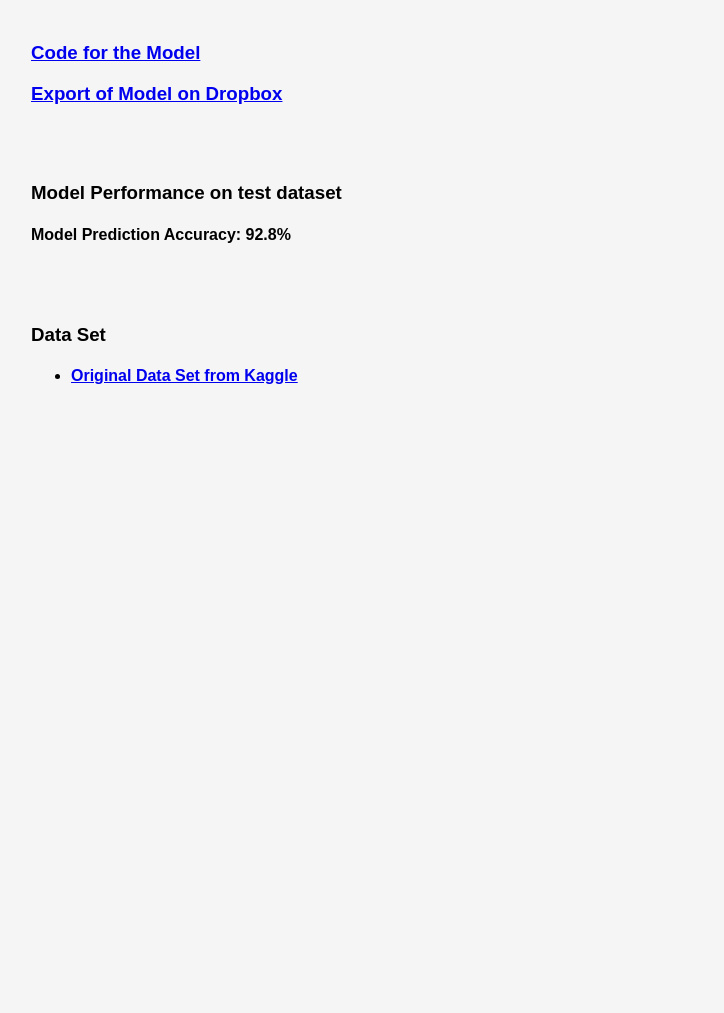
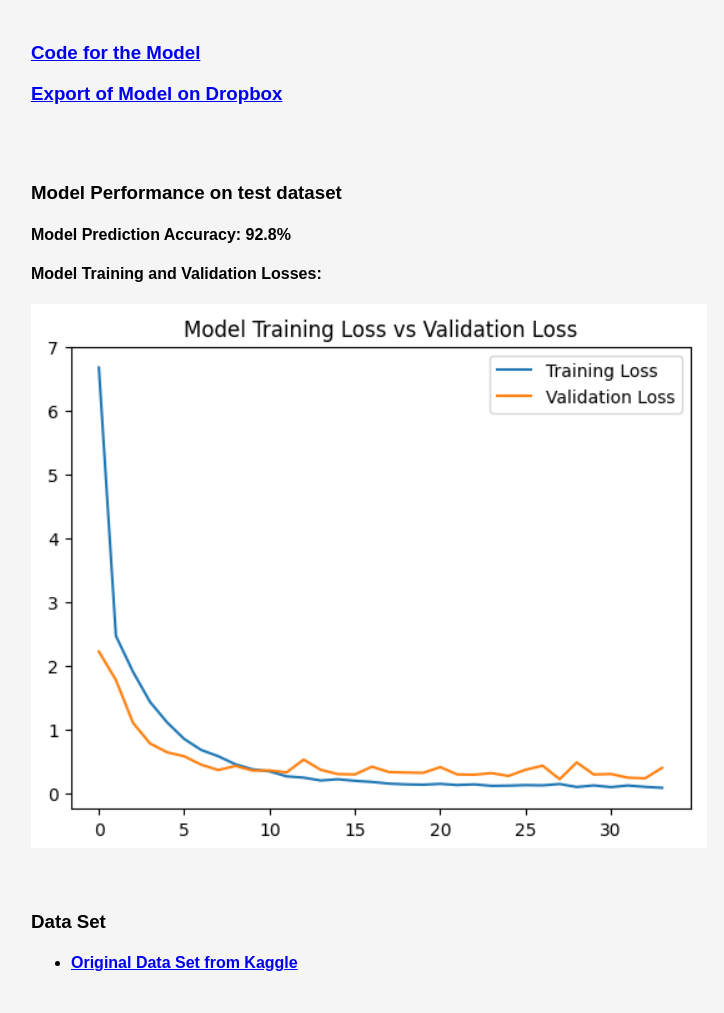
Before and after one commit to SmallChungus1/Smallchungus1.github.io, a plain HTML site: page mlProjPages/playingCardProj.html in a window 1280 px wide. Shown: the part 1074-2087 px from the top of the page, without its empty margins (209-933 px from the left). Before the commit the page ends 1500 px from the top, so only its background shows below. Drawn offline with Linux system fonts and the light colour scheme.

Commit message:
added image of loss graphs for playing cards ML page

```diff
--- a/mlProjPages/playingCardProj.html
+++ b/mlProjPages/playingCardProj.html
@@ -29,6 +29,8 @@
  <div class="homePageDivs" id="modelPerformance">
     <h3>Model Performance on test dataset</h3>
     <h4>Model Prediction Accuracy: 92.8%</h4>
+    <h4>Model Training and Validation Losses:</h4>
+    <img src="../media/playingCardMedia/playingCardsLossGraph.PNG">
 
     <!-- <p>Confusion Matrix:</p>
     <img src="../media/forestFireMedia/forestFireConfusionMatrix.png"> -->
```
Also changed, not shown: media/playingCardMedia/playingCardsLossGraph.PNG (added).
